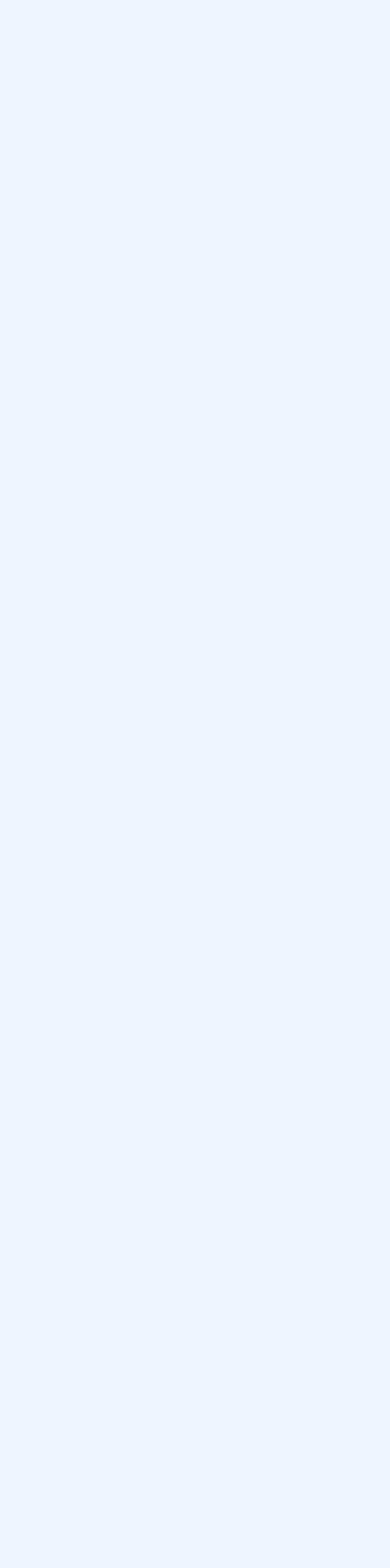
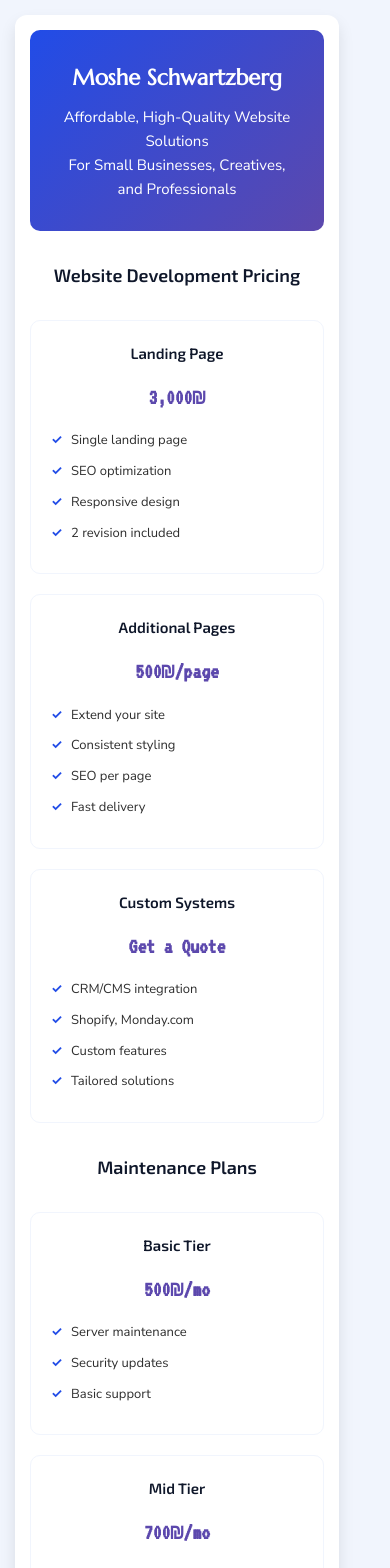
Before and after one commit to lionsgrandson/sites_for_everyone5.0, a React (Create React App) app: page /prices in a window 390 px wide. Before the commit this address had no page. Shown: the top 1568 px of the page. Before the commit the page ends 844 px from the top, so only its background shows below. Built offline with nearby package versions, Linux system fonts and the light colour scheme; a web font is replaced by a local one.

Commit message:
style (prices): mobile frendly

```diff
--- a/src/App.js
+++ b/src/App.js
@@ -24,6 +24,7 @@ import FullBlogPostPage from "./components/blog/fullBlogPost";
 import PatentNY from "./pages/projects/patentNY";
 import NotFound from "./pages/notFound";
 import NezilaFig from "./pages/projects/nizilaFig";
+import Prices from "./components/prices/prices";
 import "./App.css";
 function App() {
   return (
@@ -41,6 +42,7 @@ function App() {
         <Route path="/terms" element={<TermnCond />} />
         <Route path="/privacyLOL" element={<Privacy />} />
         <Route path="/full" element={<FullBlogPostPage />} />
+        <Route path="/prices" element={<Prices />} />
         {/*
         <Route
           path="/blog/new"
--- /dev/null
+++ b/src/components/prices/Prices.css
@@ -0,0 +1,285 @@
+:root {
+  --white: #ffffff;
+  --off-white: #f1f5fd;
+  --light-blue: #214ce7;
+  --dark-blue: #0f172a;
+  --purple: #5c48ad;
+  --gray: #2e2e2e;
+  --font-size-base: 1.6rem;
+}
+
+* {
+  margin: 0;
+  padding: 0;
+  box-sizing: border-box;
+}
+
+body {
+  font-family: "Nunito Sans", -apple-system, BlinkMacSystemFont, "Segoe UI",
+    Arial, sans-serif;
+  background-color: var(--off-white);
+  display: flex;
+  justify-content: center;
+  align-items: center;
+  min-height: 100vh;
+  line-height: 1.6;
+  color: var(--dark-blue);
+}
+
+.flyer-container {
+  width: 59.5rem;
+  background-color: var(--white);
+  box-shadow: 0 0.8rem 1.6rem rgba(0, 0, 0, 0.1);
+  padding: 3rem;
+  border-radius: 1.2rem;
+  text-align: center;
+}
+
+.header-section {
+  background: linear-gradient(135deg, var(--light-blue) 0%, var(--purple) 100%);
+  color: var(--white);
+  padding: 3rem;
+  border-radius: 1rem;
+  margin-bottom: 2.5rem;
+}
+
+.header-section img {
+  max-width: 18rem;
+  margin: 0 auto 1.5rem;
+  display: block;
+}
+
+.header-section h1 {
+  font-family: "Marcellus", serif;
+  font-size: 3.2rem;
+  font-weight: 700;
+  margin-bottom: 1rem;
+}
+
+.header-section p {
+  font-size: 1.7rem;
+  font-weight: 400;
+}
+
+.section-title {
+  font-family: "Exo 2", sans-serif;
+  color: var(--dark-blue);
+  font-size: 2.4rem;
+  font-weight: 600;
+  margin: 3rem 0 2rem;
+  text-align: center;
+}
+
+.pricing-section,
+.maintenance-section {
+  display: grid;
+  grid-template-columns: repeat(3, 1fr);
+  gap: 2rem;
+  margin: 3rem 0;
+}
+
+.pricing-tier,
+.maintenance-tier {
+  background-color: var(--white);
+  padding: 2rem;
+  border-radius: 1rem;
+  border: 0.1rem solid var(--off-white);
+  transition: transform 0.3s ease, box-shadow 0.3s ease;
+}
+
+.pricing-tier:hover,
+.maintenance-tier:hover {
+  transform: translateY(-0.5rem);
+  box-shadow: 0 0.4rem 1.2rem rgba(0, 0, 0, 0.1);
+}
+
+.pricing-tier h3,
+.maintenance-tier h3 {
+  font-family: "Exo 2", sans-serif;
+  color: var(--dark-blue);
+  font-size: 2rem;
+  font-weight: 600;
+  margin-bottom: 1.5rem;
+}
+
+.pricing-tier ul,
+.maintenance-tier ul {
+  list-style: none;
+  text-align: left;
+}
+
+.pricing-tier ul li,
+.maintenance-tier ul li {
+  font-size: 1.5rem;
+  color: var(--gray);
+  margin: 1rem 0;
+  position: relative;
+  padding-left: 2rem;
+}
+
+.pricing-tier ul li::before,
+.maintenance-tier ul li::before {
+  content: "✓";
+  position: absolute;
+  left: 0;
+  color: var(--light-blue);
+  font-weight: bold;
+}
+
+.pricing-tier .price,
+.maintenance-tier .price {
+  font-family: "VT323", monospace;
+  font-size: 2.2rem;
+  color: var(--purple);
+  margin: 1.5rem 0;
+  font-weight: 700;
+  white-space: nowrap;
+}
+
+.additional-services-section {
+  background-color: var(--off-white);
+  padding: 2.5rem;
+  border-radius: 1rem;
+  margin: 3rem 0;
+}
+
+.additional-services-section h3 {
+  font-family: "Exo 2", sans-serif;
+  color: var(--dark-blue);
+  font-size: 2rem;
+  margin-bottom: 1.2rem;
+}
+
+.additional-services-section p {
+  font-size: 1.5rem;
+  color: var(--gray);
+}
+
+.cta-section {
+  background: linear-gradient(135deg, var(--light-blue) 0%, var(--purple) 100%);
+  color: var(--white);
+  padding: 2.5rem;
+  border-radius: 1rem;
+  margin: 3rem 0;
+  transition: transform 0.3s ease;
+}
+
+.cta-section:hover {
+  transform: scale(1.02);
+}
+
+.cta-section p {
+  font-size: 1.7rem;
+  font-weight: 500;
+  margin: 0.5rem 0;
+}
+
+.footer-section {
+  font-size: 1.4rem;
+  color: var(--gray);
+  margin-top: 2.5rem;
+}
+.additional-maintenance-notes {
+  background-color: var(--off-white);
+  border-left: 0.4rem solid var(--purple);
+  padding: 1.5rem 2rem;
+  margin: 2rem 0 4rem;
+  border-radius: 0.8rem;
+  font-size: 1.5rem;
+  color: var(--gray);
+  line-height: 1.5;
+}
+@media (max-width: 1024px) {
+  .flyer-container {
+    width: 90%;
+    padding: 2.5rem;
+  }
+
+  .pricing-section,
+  .maintenance-section {
+    grid-template-columns: repeat(2, 1fr);
+  }
+
+  .header-section h1 {
+    font-size: 2.8rem;
+  }
+
+  .section-title {
+    font-size: 2.2rem;
+  }
+
+  .price {
+    font-size: 2rem;
+  }
+}
+@media (max-width: 768px) {
+  body {
+    font-size: 1.5rem;
+  }
+
+  .flyer-container {
+    padding: 2rem;
+  }
+
+  .pricing-section,
+  .maintenance-section {
+    grid-template-columns: 1fr;
+  }
+
+  .header-section h1 {
+    font-size: 2.5rem;
+  }
+
+  .header-section p,
+  .cta-section p {
+    font-size: 1.5rem;
+  }
+
+  .section-title {
+    font-size: 2rem;
+  }
+
+  .price {
+    font-size: 1.8rem;
+  }
+
+  .additional-maintenance-notes {
+    font-size: 1.3rem;
+  }
+}
+@media (max-width: 480px) {
+  body {
+    font-size: 1.4rem;
+    padding: 1.5rem;
+  }
+
+  .flyer-container {
+    padding: 1.5rem;
+  }
+
+  .header-section h1 {
+    font-size: 2.2rem;
+  }
+
+  .section-title {
+    font-size: 1.8rem;
+  }
+
+  .pricing-tier h3,
+  .maintenance-tier h3 {
+    font-size: 1.5rem;
+  }
+
+  .pricing-tier ul li,
+  .maintenance-tier ul li {
+    font-size: 1.3rem;
+  }
+
+  .price {
+    font-size: 1.6rem;
+  }
+
+  .additional-maintenance-notes {
+    font-size: 1.2rem;
+  }
+}
--- /dev/null
+++ b/src/components/prices/prices.js
@@ -0,0 +1,111 @@
+import React from "react";
+import "./Prices.css";
+
+const Prices = () => {
+  return (
+    <div className="flyer-container">
+      <div className="header-section">
+        <h1>Moshe Schwartzberg</h1>
+        <p>Affordable, High-Quality Website Solutions</p>
+        <p>For Small Businesses, Creatives, and Professionals</p>
+      </div>
+
+      <div className="section-title">Website Development Pricing</div>
+      <div className="pricing-section">
+        <div className="pricing-tier">
+          <h3>Landing Page</h3>
+          <p className="price">3,000₪</p>
+          <ul>
+            <li>Single landing page</li>
+            <li>SEO optimization</li>
+            <li>Responsive design</li>
+            <li>2 revision included</li>
+          </ul>
+        </div>
+        <div className="pricing-tier">
+          <h3>Additional Pages</h3>
+          <p className="price">500₪/page</p>
+          <ul>
+            <li>Extend your site</li>
+            <li>Consistent styling</li>
+            <li>SEO per page</li>
+            <li>Fast delivery</li>
+          </ul>
+        </div>
+        <div className="pricing-tier">
+          <h3>Custom Systems</h3>
+          <p className="price">Get a Quote</p>
+          <ul>
+            <li>CRM/CMS integration</li>
+            <li>Shopify, Monday.com</li>
+            <li>Custom features</li>
+            <li>Tailored solutions</li>
+          </ul>
+        </div>
+      </div>
+
+      <div className="section-title">Maintenance Plans</div>
+      <div className="maintenance-section">
+        <div className="maintenance-tier">
+          <h3>Basic Tier</h3>
+          <p className="price">500₪/mo</p>
+          <ul>
+            <li>Server maintenance</li>
+            <li>Security updates</li>
+            <li>Basic support</li>
+          </ul>
+        </div>
+        <div className="maintenance-tier">
+          <h3>Mid Tier</h3>
+          <p className="price">700₪/mo</p>
+          <ul>
+            <li>Server maintenance</li>
+            <li>3 hours design updates</li>
+            <li>Content updates</li>
+          </ul>
+        </div>
+        <div className="maintenance-tier">
+          <h3>High Tier</h3>
+          <p className="price">1,200₪/mo</p>
+          <ul>
+            <li>Server maintenance</li>
+            <li>10 hours design updates</li>
+            <li>Frequent updates</li>
+          </ul>
+        </div>
+      </div>
+
+      <div className="additional-maintenance-notes">
+        <p>
+          <strong>*</strong> If the cosmetics maintenance hour cap is over,
+          there will be an hourly charge with a 33% discount. Normal price is
+          300₪/hour.
+        </p>
+        <p>
+          <strong>*</strong> If the client prefers not to subscribe monthly,
+          there is an option for ad-hoc maintenance at 300₪/hour.
+        </p>
+      </div>
+
+      <div className="additional-services-section">
+        <h3>More Services</h3>
+        <p>
+          Advanced SEO, Branding, Analytics, E-commerce Setup, General Tech
+          Support
+        </p>
+      </div>
+
+      <div className="cta-section">
+        <p>Launch Your Website Today!</p>
+        <p>Email: mosheschwartzberg@gmail.com | Phone: 0587076077</p>
+        <p>Visit: mosheschwartzberg.com</p>
+      </div>
+
+      <div className="footer-section">
+        <p>Sites for Everyone © 2025</p>
+      </div>
+    </div>
+  );
+};
+
+export default Prices;
```
Also changed, not shown: src/prices.html (renamed from prices.html).
